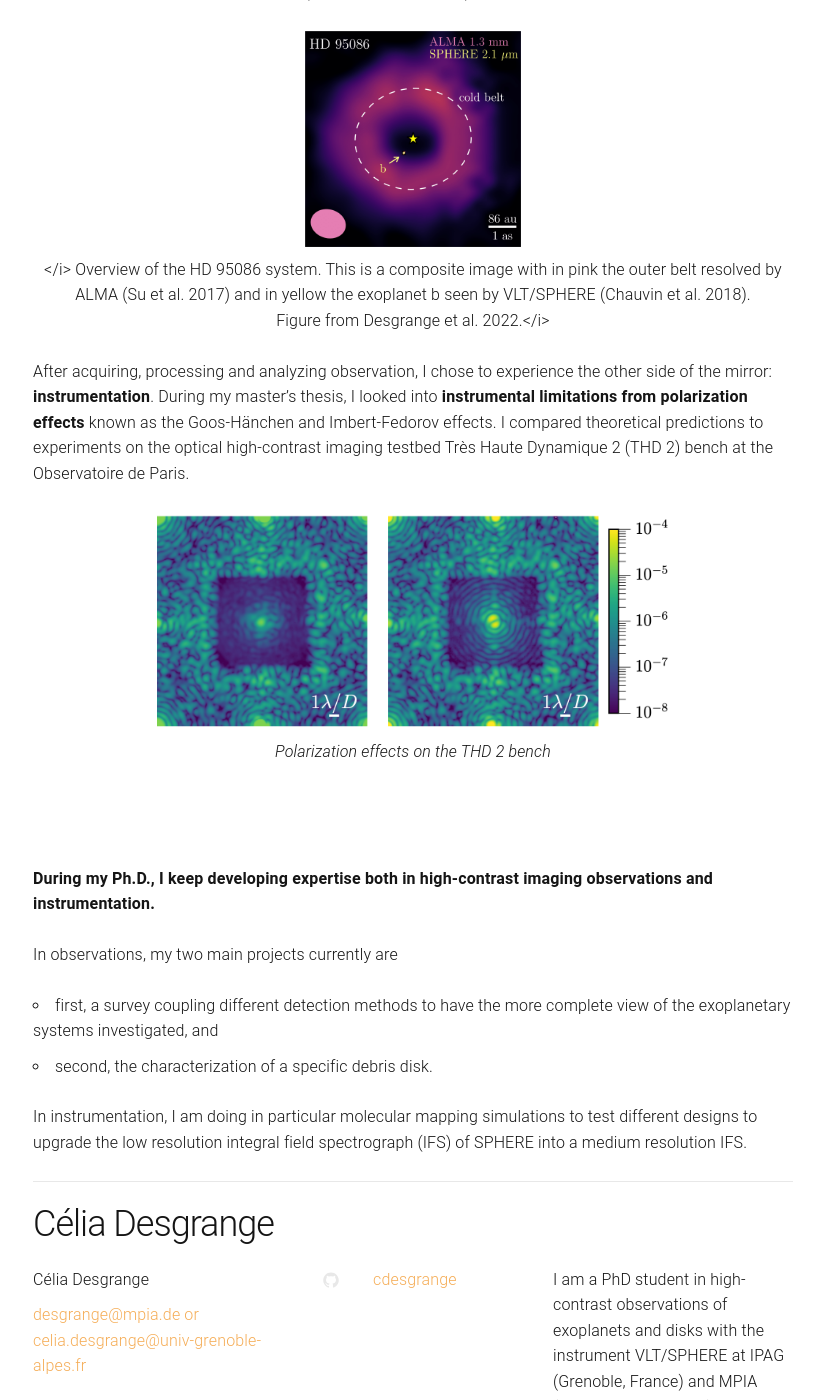
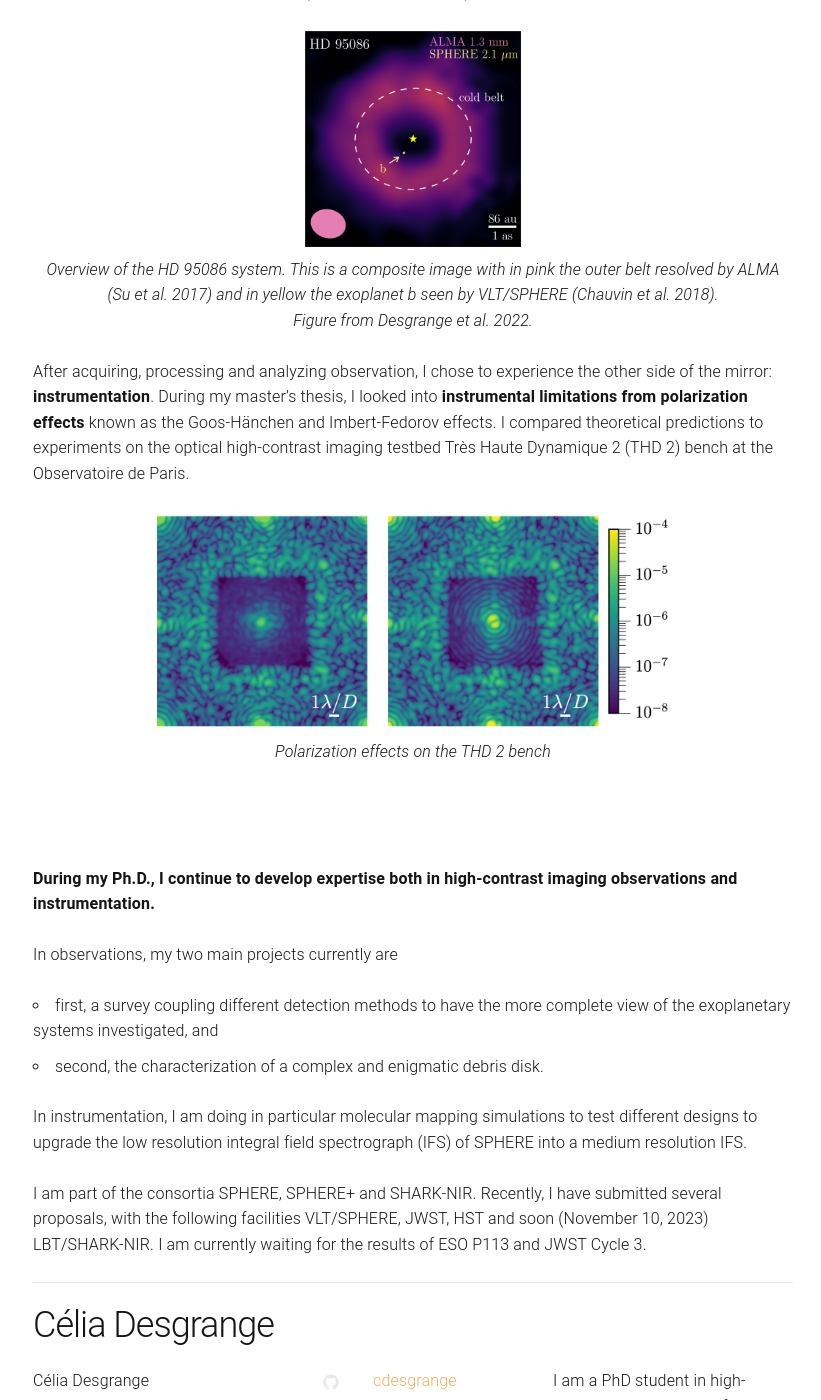
Before and after one commit to cdesgrange/cdesgrange.github.io, a Jekyll site: the page built from research.md, in a window 1280 px wide and 1400 px high, scrolled down 1979 px. Shown: the whole window, without its empty margins (227-1048 px from the left). Built offline with Jekyll 4.4.1, drawn with Linux system fonts in a browser that asks for light colours.

Commit message:
added proposals, consortia

```diff
--- a/research.md
+++ b/research.md
@@ -48,7 +48,7 @@ I have started to work in this field of direct imaging and in particular with th
   <p align="center">
   <img src="/fig/HD95086_overview.png" height="220" >
   <br>
-  </i> Overview of the HD 95086 system. This is a composite image with in pink the outer belt resolved by ALMA (Su et al. 2017) and in yellow the exoplanet b seen by VLT/SPHERE (Chauvin et al. 2018).
+  <i> Overview of the HD 95086 system. This is a composite image with in pink the outer belt resolved by ALMA (Su et al. 2017) and in yellow the exoplanet b seen by VLT/SPHERE (Chauvin et al. 2018).
   <br> Figure from Desgrange et al. 2022.</i>
   <br>
   </p>
@@ -65,14 +65,16 @@ After acquiring, processing and analyzing observation, I chose to experience the
 
  <br>  <br>
 
-<b>During my Ph.D., I keep developing expertise both in high-contrast imaging observations and instrumentation. </b>
+<b>During my Ph.D., I continue to develop expertise both in high-contrast imaging observations and instrumentation. </b>
 
 In observations, my two main projects currently are
 
 <ul>
   <li> first,  a survey coupling different detection methods to have the more complete view of the exoplanetary systems investigated, and </li>
 
-  <li> second, the characterization of a specific debris disk. </li>
+  <li> second, the characterization of a complex and enigmatic debris disk. </li>
 </ul>
 
 In instrumentation, I am doing in particular molecular mapping simulations to test different designs to upgrade the low resolution integral field spectrograph (IFS) of SPHERE into a medium resolution IFS.
+
+I am part of the consortia SPHERE, SPHERE+ and SHARK-NIR. Recently, I have submitted several proposals, with the following facilities VLT/SPHERE, JWST, HST and soon (November 10, 2023) LBT/SHARK-NIR. I am currently waiting for the results of ESO P113 and JWST Cycle 3.
```
